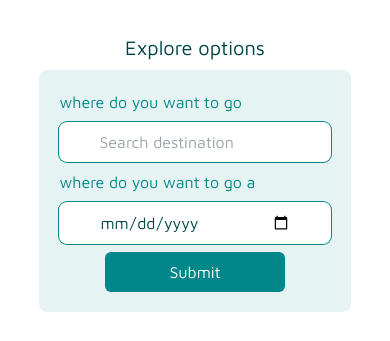
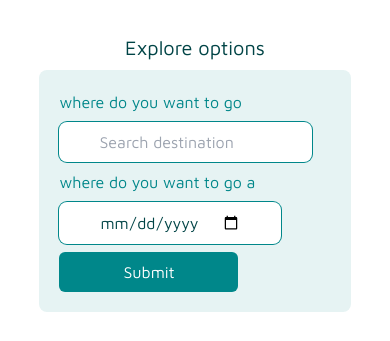
Before and after one commit to basit-sharif/test_work_filter_search_hero, a Next.js app: page / in a window 390 px wide. Shown: the part 1129-1470 px from the top of the page. Built offline with nearby package versions, Linux system fonts and the light colour scheme.

Commit message:
solved some responsiveness issues

```diff
--- a/src/app/globals.css
+++ b/src/app/globals.css
@@ -11,6 +11,6 @@
 
 @layer components{
     .searchInputField{
-        @apply flex-grow ring-1 ring-primaryLight focus:outline-none focus:shadow-md text-primaryDark rounded-lg py-2 px-10 w-full md:w-96
+        @apply ring-1 ring-primaryLight focus:outline-none focus:shadow-md text-primaryDark rounded-lg py-2 px-10 w-full md:w-96
     }
 }
--- a/src/app/page.tsx
+++ b/src/app/page.tsx
@@ -16,7 +16,7 @@ async function fetchVillaHouseData() {
   }
 
   return res.json()
-}
+};
 
 export default async function Home() {
   const villaHouseDataArray = await fetchVillaHouseData();
--- a/src/components/views/Footer/index.tsx
+++ b/src/components/views/Footer/index.tsx
@@ -1,17 +1,16 @@
-
 const Footer = () => {
     return (
         <div className="md:pl-14 2xl:pl-0">
             <div className="max-w-7xl mx-auto">
                 <h5 className="mb-2 text-xl text-PrimaryBlack text-center lg:text-start">Explore options</h5>
-                <form className="mx-auto lg:mx-0 flex flex-col lg:flex-row w-[85%] justify-self-start p-5 bg-secondaryWhite rounded-lg text-primaryLight items-center lg:items-end justify-start gap-2">
-                    <div>
+                <form className="mx-auto lg:mx-0 flex flex-col lg:flex-row w-[85%] justify-self-start p-5 bg-secondaryWhite rounded-lg text-primaryLight items-start lg:items-end justify-start gap-2">
+                    <div className="flex flex-col">
                         <label htmlFor="destination">where do you want to go</label>
-                        <input className="mt-2 searchInputField" id="destination" type="text" placeholder="Search destination" />
+                        <input className="mt-2 flex-1 searchInputField" id="destination" type="text" placeholder="Search destination" />
                     </div>
-                    <div>
+                    <div className="flex flex-col">
                         <label htmlFor="data">where do you want to go a</label>
-                        <input className="mt-2 searchInputField" id="data" type="date" placeholder="Set data" />
+                        <input className="mt-2 flex flex-1 flex-grow searchInputField" id="data" type="date" placeholder="Set data" />
                     </div>
                     <div>
                         <button
```
